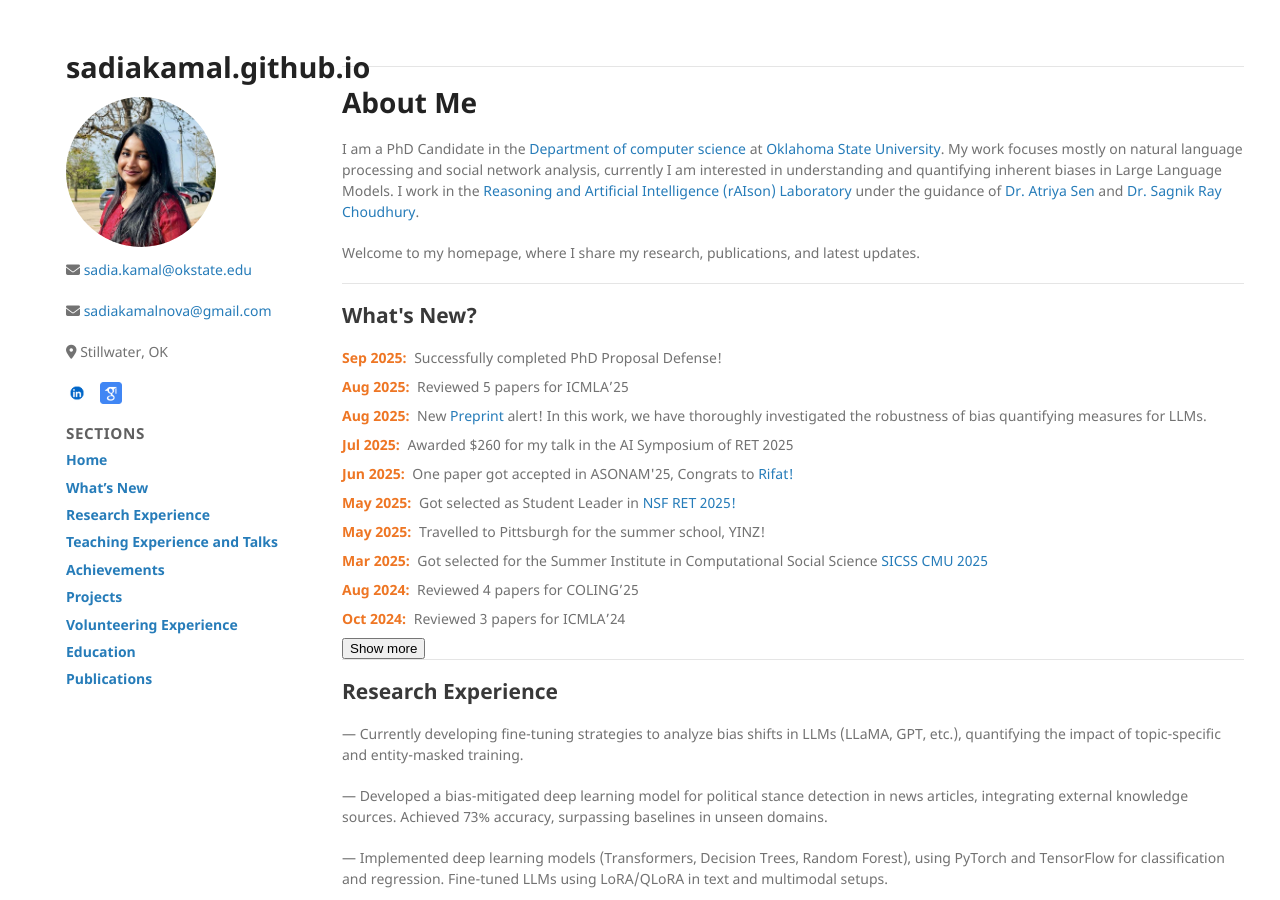
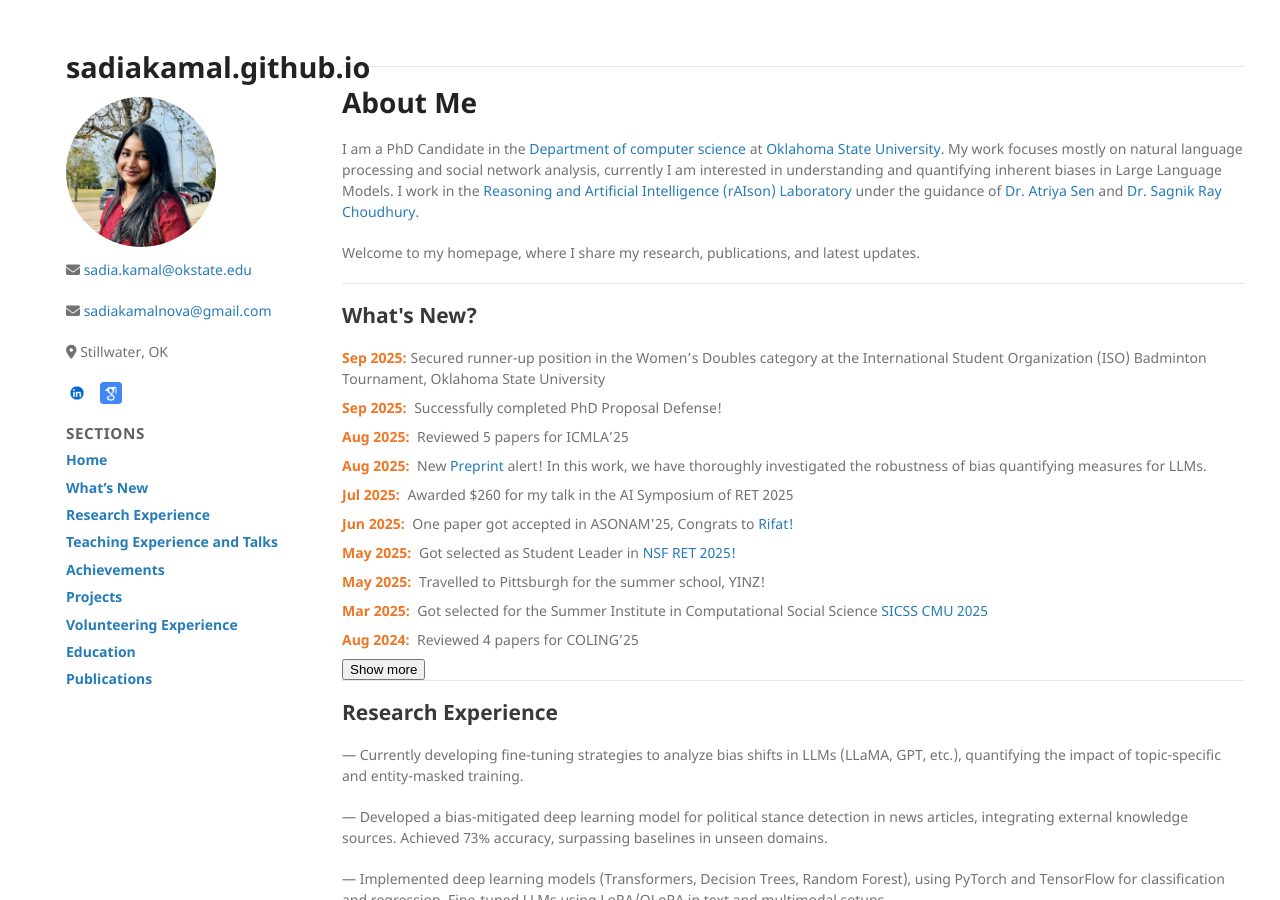
Before and after one commit to sadiakamal/sadiakamal.github.io, a Jekyll site: the page built from index.md, in a window 1280 px wide and 900 px high. Built offline with Jekyll 4.4.1, drawn with Linux system fonts in a browser that asks for light colours; the repository's description, which GitHub fills in, is left out.

Commit message:
Update index.md

```diff
--- a/index.md
+++ b/index.md
@@ -15,6 +15,7 @@ Welcome to my homepage, where I share my research, publications, and latest upda
 ---
 <h2>What's New?</h2>
 <div id="whats-new">
+  <p><span class="date">Sep 2025:</span>Secured runner-up position in the Women’s Doubles category at the International Student Organization (ISO) Badminton Tournament, Oklahoma State University</p>
   <p><span class="date">Sep 2025:</span> Successfully completed PhD Proposal Defense!</p>
   <p><span class="date">Aug 2025:</span> Reviewed 5 papers for ICMLA’25</p>
   <p><span class="date">Aug 2025:</span> New <a href="https://arxiv.org/pdf/2506.22493" target="_blank">Preprint</a> alert! In this work, we have thoroughly investigated the robustness of bias quantifying measures for LLMs.</p>
```
